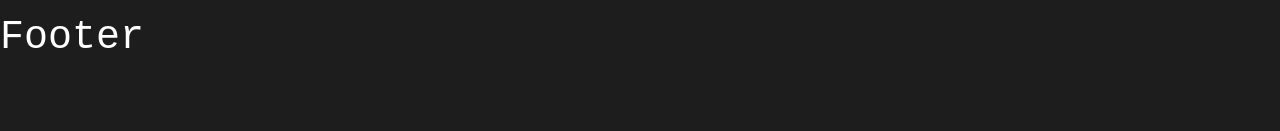
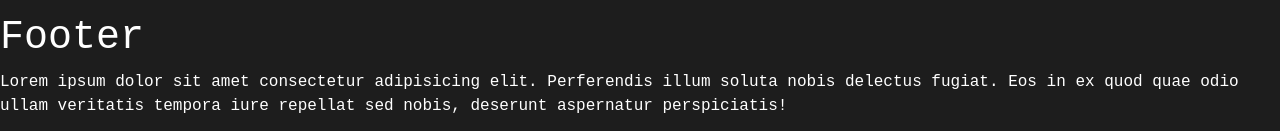
Before and after one commit to JungleKiosk/myRepository, a Vue app: page / in a window 1280 px wide. Shown: the part 740-871 px from the top of the page. Before the commit the page ends 810 px from the top, so only its background shows below. Built offline with nearby package versions, Linux system fonts and the light colour scheme.

Commit message:
git config

```diff
--- a/src/components/FooterVue.vue
+++ b/src/components/FooterVue.vue
@@ -4,8 +4,8 @@
 
 <template>
   <h1>Footer</h1>
+  <p>Lorem ipsum dolor sit amet consectetur adipisicing elit. Perferendis illum soluta nobis delectus fugiat. Eos in ex
+    quod quae odio ullam veritatis tempora iure repellat sed nobis, deserunt aspernatur perspiciatis!</p>
 </template>
 
-<style scoped>
-
-</style>
+<style scoped></style>
```
